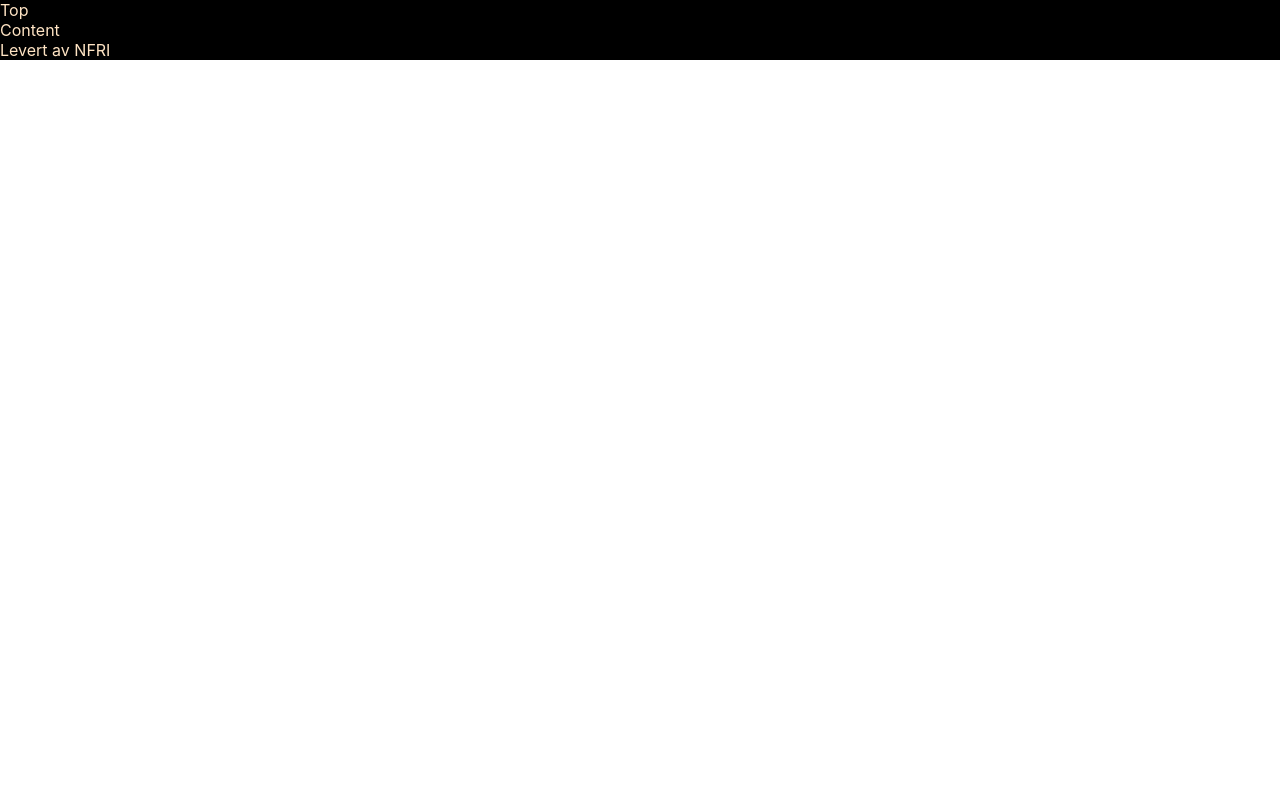
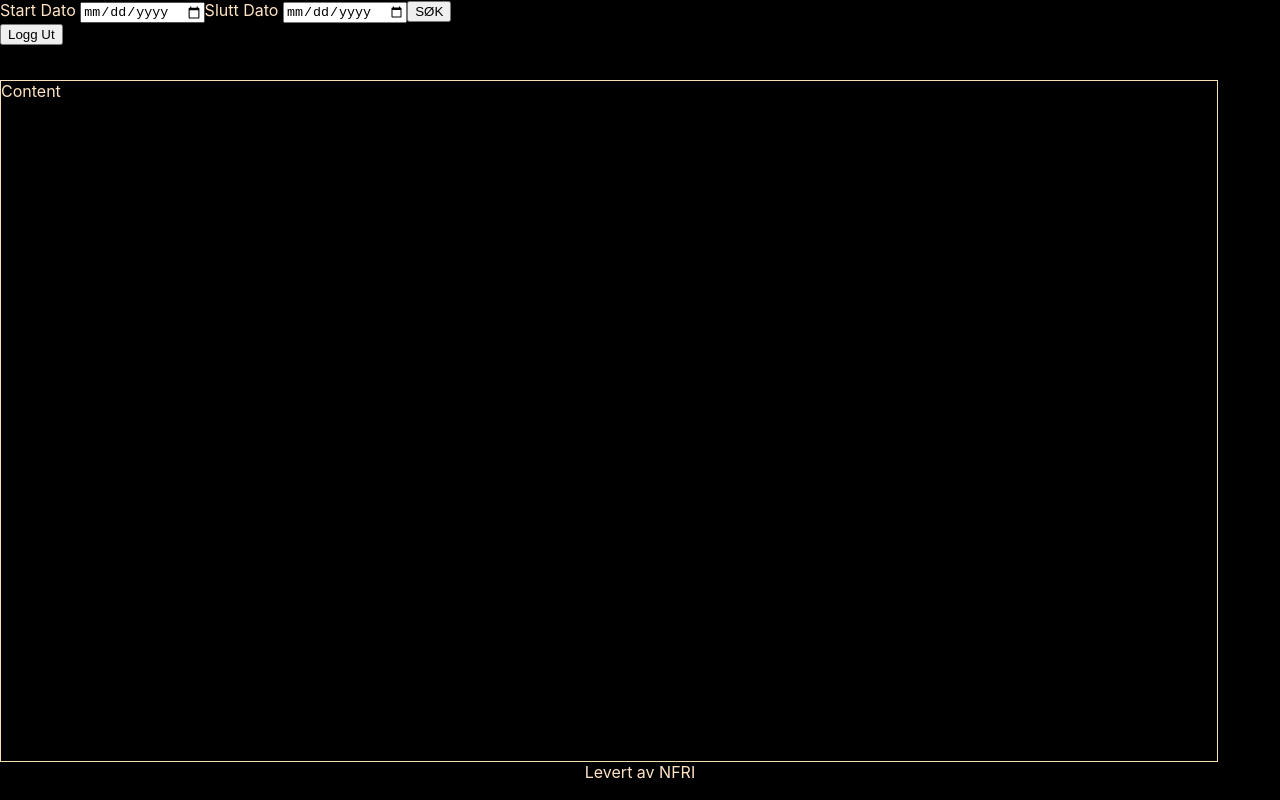
Before and after one commit to Skippern/fagprove-IT-utvikler, a React (Create React App) app in the folder frontend/: page /dashboard in a window 1280 px wide. Built offline with nearby package versions, Linux system fonts and the light colour scheme.

Commit message:
begynner i feil ende men oppsett for soekesiden

```diff
--- /dev/null
+++ b/frontend/src/c/DashTop.tsx
@@ -0,0 +1,58 @@
+interface Props {
+    startDate: number;
+    setStartDate: React.Dispatch<React.SetStateAction<number>>;
+    endDate: number;
+    setEndDate: React.Dispatch<React.SetStateAction<number>>;
+}
+
+export default function DashTop({startDate,endDate,setStartDate,setEndDate}: Props) {
+    function dateToUnixTime(dateString: string): number | null {
+        const date = new Date(dateString);
+        if (isNaN(date.getTime())) {
+            return null;
+        }
+        return Math.floor(date.getTime() / 1000)
+    }
+    function unixTimeToDate(unixTime: number): string {
+        const date = new Date(unixTime * 1000);
+        const year = date.getFullYear();
+        const month = String(date.getMonth() + 1).padStart(2, '0');
+        const day = String(date.getDate()).padStart(2,'0');
+        return `${year}-${month}-${day}`
+    }
+    const handleInputStartChange = (event: React.ChangeEvent<HTMLInputElement>) => {
+        console.log(event.target.value)
+        // const value = parseInt(event.target.value);
+        const value = dateToUnixTime(event.target.value)
+        console.log(value)
+        if (value !== null) {
+            setStartDate(value)
+        } else {
+            setStartDate(0)
+        }
+    }
+    const handleInputEndChange = (event: React.ChangeEvent<HTMLInputElement>) => {
+        console.log(event.target.value)
+        // const value = parseInt(event.target.value);
+        const value = dateToUnixTime(event.target.value)
+        console.log(value)
+        if (value !== null) {
+            setEndDate(value)
+        } else {
+            setEndDate(0)
+        }
+    }
+
+    return (
+        <div className="dashboard-top">
+            <div>
+                <label title="Dato Start">Start Dato <input name="startDate"  value={startDate === 0 ? '' : unixTimeToDate(startDate)} type="date" placeholder="Dato start" onChange={handleInputStartChange}/></label>
+                <label title="Dato Slutt">Slutt Dato <input name="endDate"  value={endDate === 0 ? '' : unixTimeToDate(endDate)} type="date" placeholder="Dato slutt" onChange={handleInputEndChange}/></label>
+                <button>S&Oslash;K</button>
+            </div>
+            <div>
+                <button>Logg Ut</button>
+            </div>
+        </div>
+    )
+}
--- a/frontend/src/c/Dashboard.tsx
+++ b/frontend/src/c/Dashboard.tsx
@@ -1,7 +1,14 @@
+import React, {useState } from 'react';
+
+import DashTop from "./DashTop";
+
 export default function Dashboard() {
+    const [startDate, setStartDate] = useState<number>(0)
+    const [endDate, setEndDate] = useState<number>(0)
+
     return (
         <div className="dashboard">
-            <div className="dashboard-top">Top</div>
+            <DashTop startDate={startDate} endDate={endDate} setStartDate={setStartDate} setEndDate={setEndDate}/>
             <div className="dashboard-content">Content</div>
             <div className="dashboard-footer">Levert av NFRI</div>
         </div>
--- a/frontend/src/c/LoginMenu.tsx
+++ b/frontend/src/c/LoginMenu.tsx
@@ -1,5 +1,9 @@
 export default function LoginMenu() {
     return (
-        <p>Login</p>
+        <div>
+            <div>Top - Logo her</div>
+            <div>Velkomst-tekst</div>
+            <div>Login-box</div>
+        </div>
     )
 }
--- a/frontend/src/c/RegisterMenu.tsx
+++ b/frontend/src/c/RegisterMenu.tsx
@@ -1,5 +1,9 @@
 export default function RegisterMenu() {
     return (
-        <p>Register</p>
+        <div>
+            <div>Top - Logo her</div>
+            <div>Registrer deg!</div>
+            <div>Registreringsbox</div>
+        </div>
     )
 }
--- a/frontend/src/index.css
+++ b/frontend/src/index.css
@@ -5,6 +5,8 @@ body {
     sans-serif;
   -webkit-font-smoothing: antialiased;
   -moz-osx-font-smoothing: grayscale;
+  background-color: black;
+  color: bisque;
 }
 
 code {
@@ -14,15 +16,19 @@ code {
 
 .login-grid {
   display: grid;
-  grid-template-columns: 3fr 1fr;
+  grid-template-columns: 4fr 1fr;
   grid-template-rows: 100vh;
+  /* align-items: center; */
 }
 .login-grid-image {
   border: 1px;
   flex: 3;
+  align-items:center;
+  align-self:center;
+  vertical-align: middle;
 }
 .login-grid-image img {
-  width: 75vh;
+  width: 100vw;
 }
 .login-grid-menu {
   border: 1px;
@@ -36,10 +42,15 @@ code {
 }
 .dashboard-top {
   align-items: center;
+  height: 10vh;
 }
 .dashboard-content {
   align-items: center;
+  border: 1px solid wheat;
+  width: 95vw;
+  height: 85vh;
 }
 .dashboard-footer {
   align-items: center;
+  text-align: center;
 }
```
